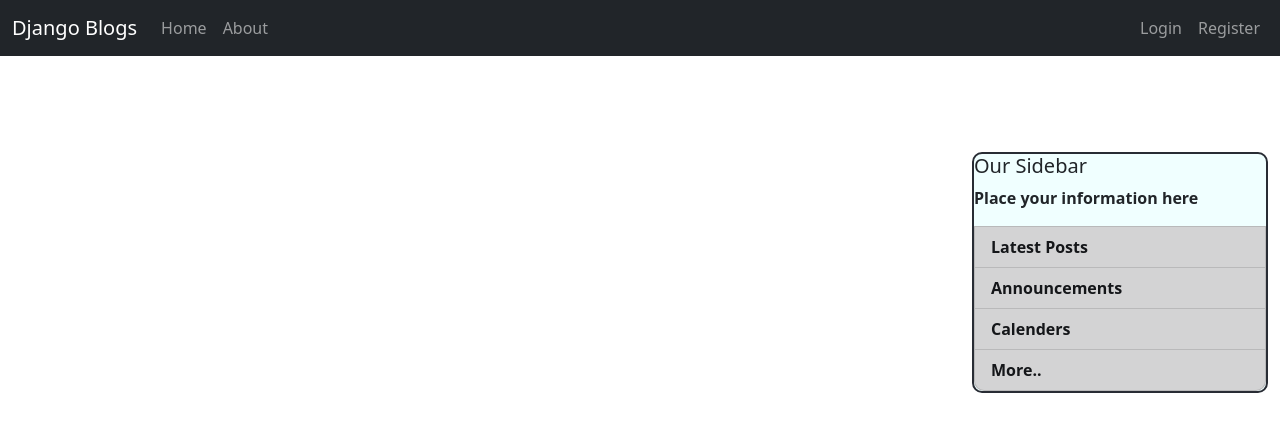
After one commit to bharatpaliwal-169/Learning-Django, a Django app: template blog/templates/blog/base.html in a window 1280 px wide. The commit adds this page. Shown: the top 432 px of the page. Run offline with Django 3.2, Linux system fonts and the light colour scheme; the template is opened without the code that fills it, so the values that code supplies are empty.

Commit message:
django setup done now learning DB

```diff
--- /dev/null
+++ b/blog/static/blog/main.css
@@ -0,0 +1,7 @@
+.display-sidebar{
+  border: 2px solid #282c34;
+  background-color: azure;
+  font-size: 1rem;
+  font-weight: 600;
+  border-radius: 10px;
+}
--- a/blog/templates/blog/about.html
+++ b/blog/templates/blog/about.html
@@ -0,0 +1,4 @@
+{% extends "blog/base.html" %}
+  {% block content %}
+    <h1 class="display-1"> About Blog </h1>
+  {% endblock content %}
--- /dev/null
+++ b/blog/templates/blog/base.html
@@ -0,0 +1,79 @@
+{% load static %}
+<!DOCTYPE html>
+<html lang="en">
+<head>
+  <meta charset="UTF-8">
+  <meta http-equiv="X-UA-Compatible" content="IE=edge">
+  <meta name="viewport" content="width=device-width, initial-scale=1.0">
+
+
+  <!-- css -->
+  <link href="https://cdn.jsdelivr.net/npm/bootstrap@5.0.0-beta2/dist/css/bootstrap.min.css" rel="stylesheet" integrity="sha384-BmbxuPwQa2lc/FVzBcNJ7UAyJxM6wuqIj61tLrc4wSX0szH/Ev+nYRRuWlolflfl" crossorigin="anonymous">
+  <link rel="stylesheet" href="{% static 'blog/main.css' %}">
+
+  <!-- title -->
+  {% if title %}
+    <title> Django Blogs - {{title}}</title>
+  {% else %}
+    <title>Django Blogs</title>
+  {% endif %}
+</head>
+<body>
+  <!-- navigation -->
+  <nav class="navbar navbar-expand-lg navbar-dark bg-dark">
+    <div class="container-fluid">
+      <a class="navbar-brand" href="/">Django Blogs</a>
+      <button class="navbar-toggler" type="button" data-bs-toggle="collapse" data-bs-target="#navbarSupportedContent" aria-controls="navbarSupportedContent" aria-expanded="false" aria-label="Toggle navigation">
+        <span class="navbar-toggler-icon"></span>
+      </button>
+      <div class="collapse navbar-collapse" id="navbarSupportedContent">
+        <ul class="navbar-nav me-auto mb-2 mb-lg-0">
+          <li class="nav-item">
+            <a class="nav-link" aria-current="page" href="{% url 'blog_home' %}">Home</a>
+          </li>
+          <li class="nav-item">
+            <a class="nav-link" href="{% url 'blog_about' %}">About</a>
+          </li>
+        </ul>
+          <!-- right side -->
+        <div class="navbar-nav">
+          <li class="nav-item">
+            <a class="nav-link" href="#">Login</a>
+          </li>
+          <li class="nav-item">
+            <a class="nav-link" href="#">Register</a>
+          </li>
+        </div>
+      </div>
+    </div>
+  </nav>
+
+
+
+
+  <!-- main content -->
+  <div class="container-fluid">
+    <div class="row">
+      <div class="col-12 col-sm-8 offset-sm-1">
+        {% block content %}{% endblock %}
+      </div>
+
+      <div class="col-sm-3 d-none d-md-block  mt-5">
+        <ul class="list-group mt-5 display-sidebar">
+          <h5>Our Sidebar</h5>
+          <p>Place your information here</p>
+
+          <li class="list-group-item list-group-item-action list-group-item-dark">Latest Posts</li>
+          <li class="list-group-item list-group-item-action list-group-item-dark">Announcements</li>
+          <li class="list-group-item list-group-item-action list-group-item-dark">Calenders</li>
+          <li class="list-group-item list-group-item-action list-group-item-dark">More..</li>
+        </ul>
+      </div>
+    </div>
+  </div>
+
+  <!-- bootstrap -->
+  <script src="https://cdn.jsdelivr.net/npm/bootstrap@5.0.0-beta2/dist/js/bootstrap.bundle.min.js" integrity="sha384-b5kHyXgcpbZJO/tY9Ul7kGkf1S0CWuKcCD38l8YkeH8z8QjE0GmW1gYU5S9FOnJ0" crossorigin="anonymous"></script>
+
+</body>
+</html>
--- a/blog/urls.py
+++ b/blog/urls.py
@@ -2,6 +2,6 @@ from django.urls import path
 from . import views
 
 urlpatterns = [
-  path("",views.home,name="home"),
-  path("about/",views.about,name="about"),
+  path("",views.home,name="blog_home"),
+  path("about/",views.about,name="blog_about"),
 ]
```
Also changed, not shown: blog/templates/blog/home.html (+19 -17 lines), db.sqlite3.
